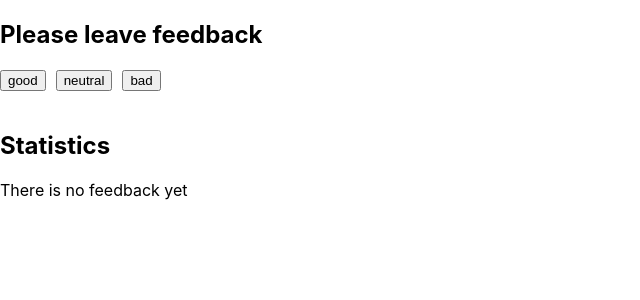
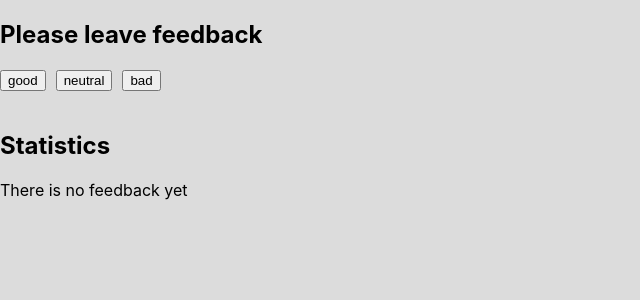
Before and after one commit to DmytroSadovskyi/goit-react-hw-02-feedback, a React (Create React App) app: page / in a window 1280 px wide. Shown: the top 300 px of the page, without its empty margins (0-640 px from the left). Built offline with nearby package versions, Linux system fonts and the light colour scheme.

Commit message:
add background for body

```diff
--- a/src/index.css
+++ b/src/index.css
@@ -2,11 +2,13 @@
 
 body {
   margin: 0;
+  padding: 0;
   font-family: -apple-system, BlinkMacSystemFont, 'Segoe UI', 'Roboto', 'Oxygen',
     'Ubuntu', 'Cantarell', 'Fira Sans', 'Droid Sans', 'Helvetica Neue',
     sans-serif;
   -webkit-font-smoothing: antialiased;
   -moz-osx-font-smoothing: grayscale;
+  background-color: gainsboro;
 }
 
 code {
```
